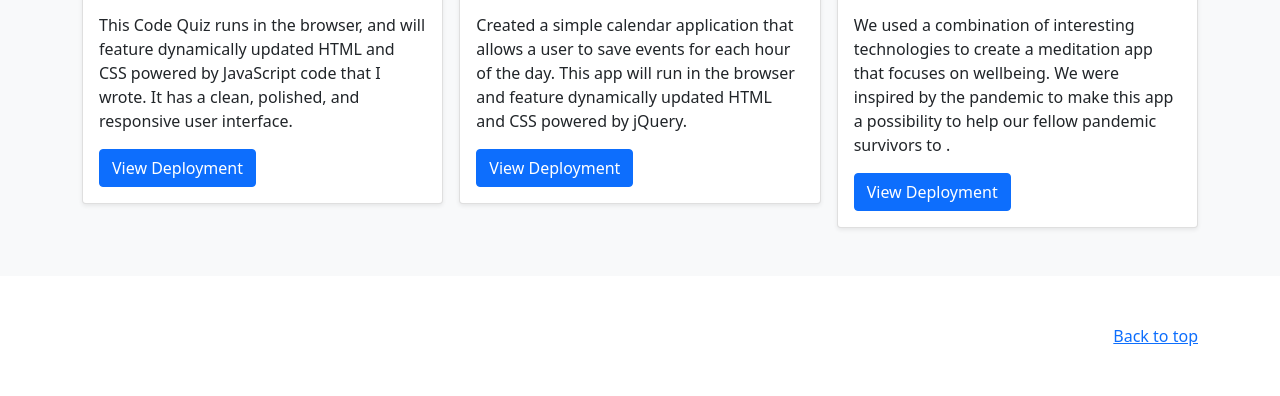
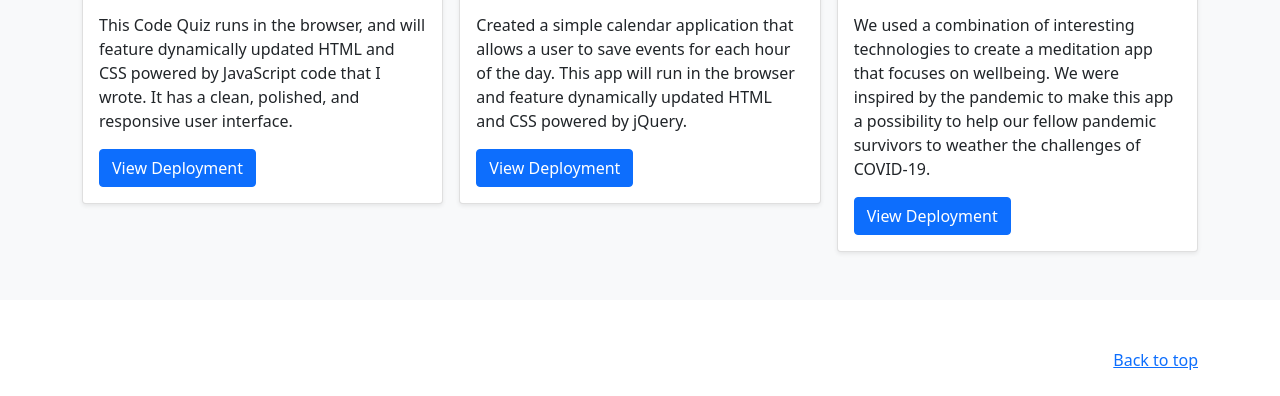
Before and after one commit to kofihayford/Portfolio-page1, a plain HTML site: page index.html in a window 1280 px wide. Shown: the part 2133-2529 px from the top of the page. Before the commit the page ends 2505 px from the top, so only its background shows below. Drawn offline with nearby package versions, Linux system fonts and the light colour scheme.

Commit message:
fixed typos in last entry
fixed typos in last entry

```diff
--- a/index.html
+++ b/index.html
@@ -215,7 +215,9 @@
                             <div class="card-body">
                                 <p class="card-text"> We used a combination of interesting technologies to create a
                                     meditation app that focuses on wellbeing. We were inspired by the pandemic to make
-                                    this app a possibility to help our fellow pandemic survivors to .
+                                    this app a possibility to help our fellow pandemic survivors to weather the
+                                    challenges of COVID-19.
+                                </p>
                                 </p>
                                 <div class="d-flex justify-content-between align-items-center">
                                     <div class="btn-group">
```
